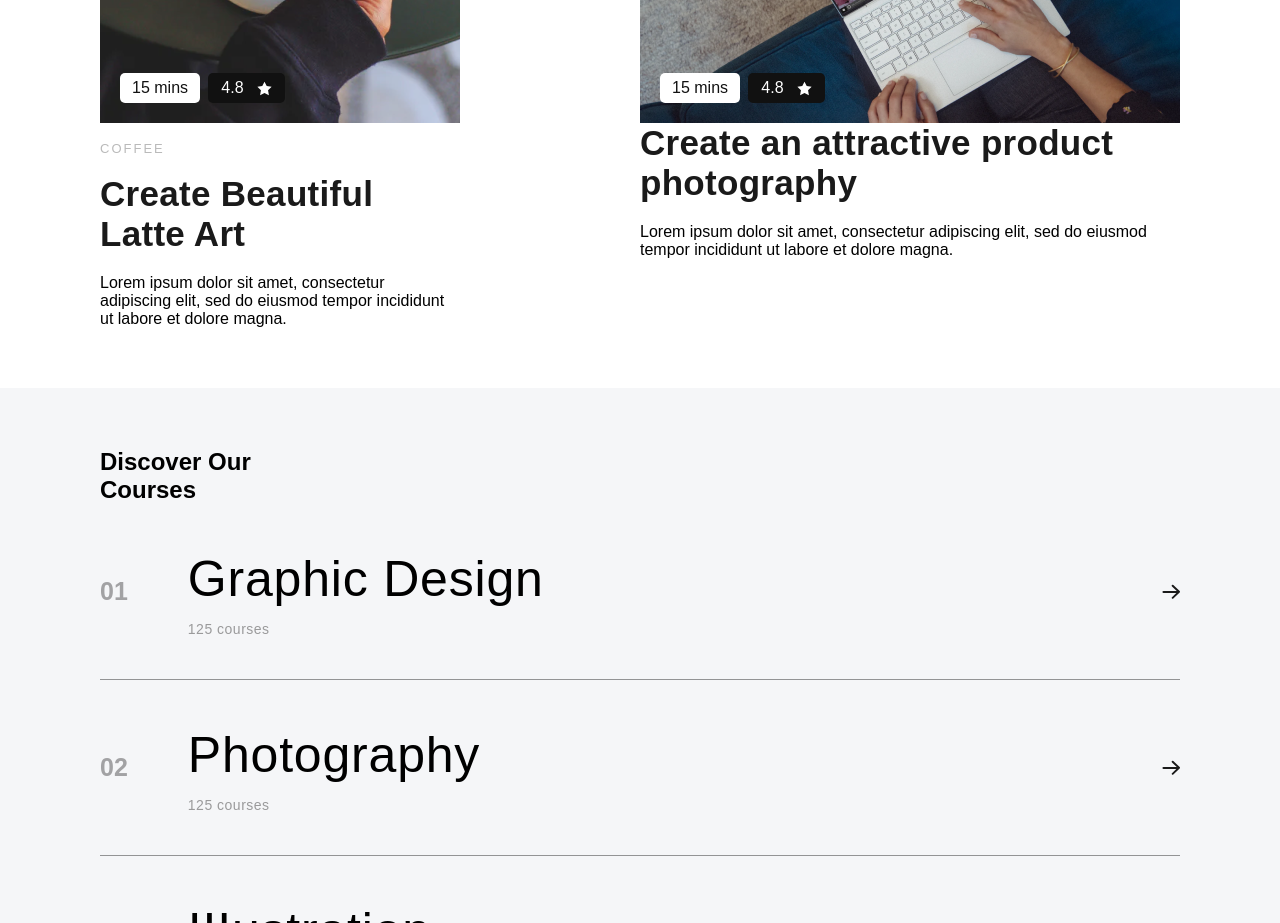
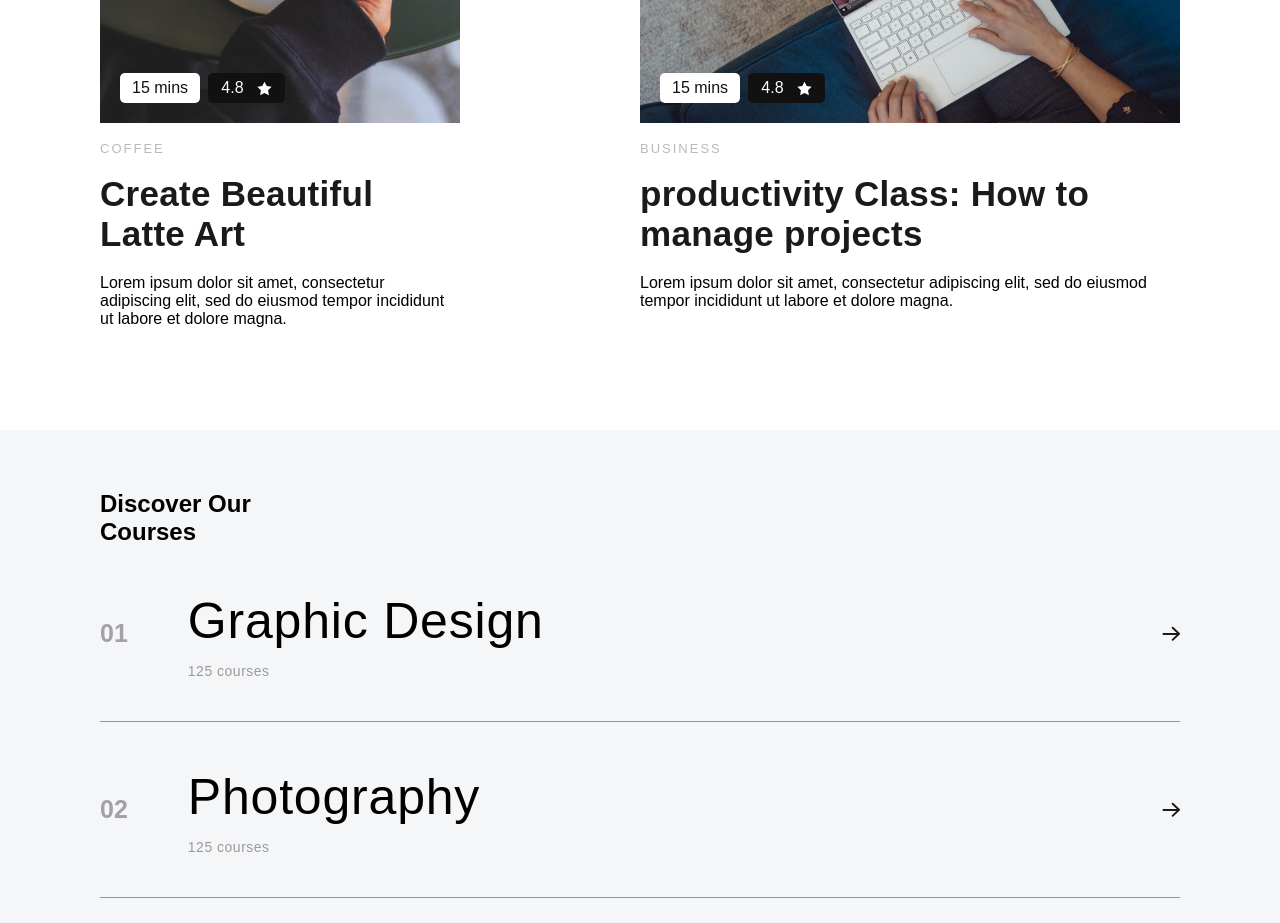
Before and after one commit to Gayana1/site-vizitka2, a plain HTML site: page index.html in a window 1280 px wide. Shown: the part 2440-3363 px from the top of the page. Drawn offline with nearby package versions, Linux system fonts and the light colour scheme; no server answers.

Commit message:
Update index.html

```diff
--- a/index.html
+++ b/index.html
@@ -168,8 +168,9 @@
                   </div>
 
                   <div class="info-container">
+                    <h4 class="course-category">BUSINESS</h4>
 
-                    <h2 class="course-title">Create an attractive product photography</h2>
+                    <h2 class="course-title">productivity Class: How to manage projects</h2>
 
                     <p class="course-desc">Lorem ipsum dolor sit amet, consectetur
                       adipiscing elit, sed do eiusmod tempor
```
